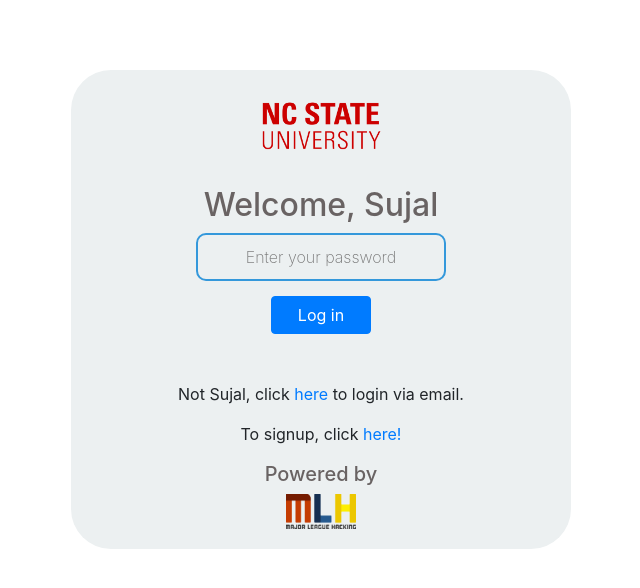
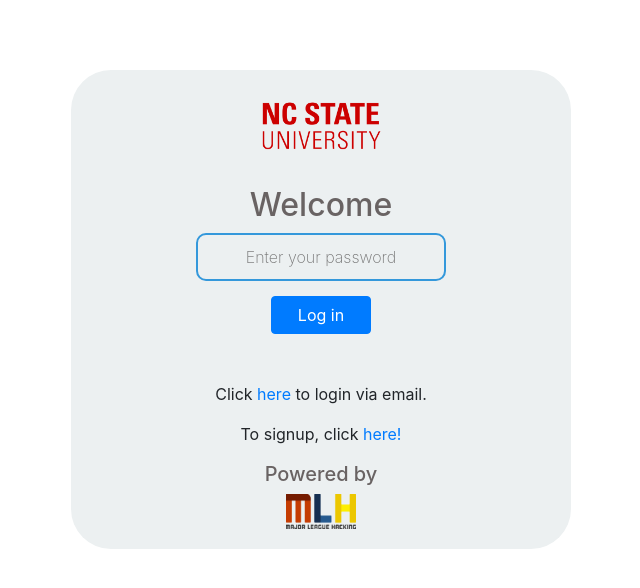
Before and after one commit to SujalAhrodia/MLH, a Flask app: page /login2 in a window 1280 px wide. Shown: the top 588 px of the page, without its empty margins (319-959 px from the left). Run offline with Flask 2, Linux system fonts and the light colour scheme; some libraries are stand-ins or nearby versions.

Commit message:
Fixed bug

```diff
--- a/FlaskProject/templates/login2.html
+++ b/FlaskProject/templates/login2.html
@@ -20,14 +20,14 @@
 			<div class="login-form">
 				<!-- {{session['image_iden']}} -->
 				<div class="control-group" id="dest">
-                    <h2 style="color: #696363">Welcome, Sujal</h2>
+                    <h2 style="color: #696363">Welcome</h2>
                     <input type="hidden" class="login-field" value="admin"  name="first_name">
 					<label class="login-field-icon fui-lock" for="login-pass"></label>
 					<input type="password" class="login-field" value="" placeholder="Enter your password" name="password">
 					<label class="login-field-icon fui-lock" for="login-pass"></label>
 				</div>
 				<input type="submit" value="Log in" class="btn btn-primary btn-large btn-block" style="width:100px"><br><br>
-				<p> Not Sujal, click <a href="{{ url_for('login_email') }}">here</a> to login via email.</p>
+				<p> Click <a href="{{ url_for('login_email') }}">here</a> to login via email.</p>
 
 				<p>To signup, click <a href="{{ url_for('signup') }}">here!</a></p>
 				<h5 style="color: #696363"> Powered by </h5>
```
